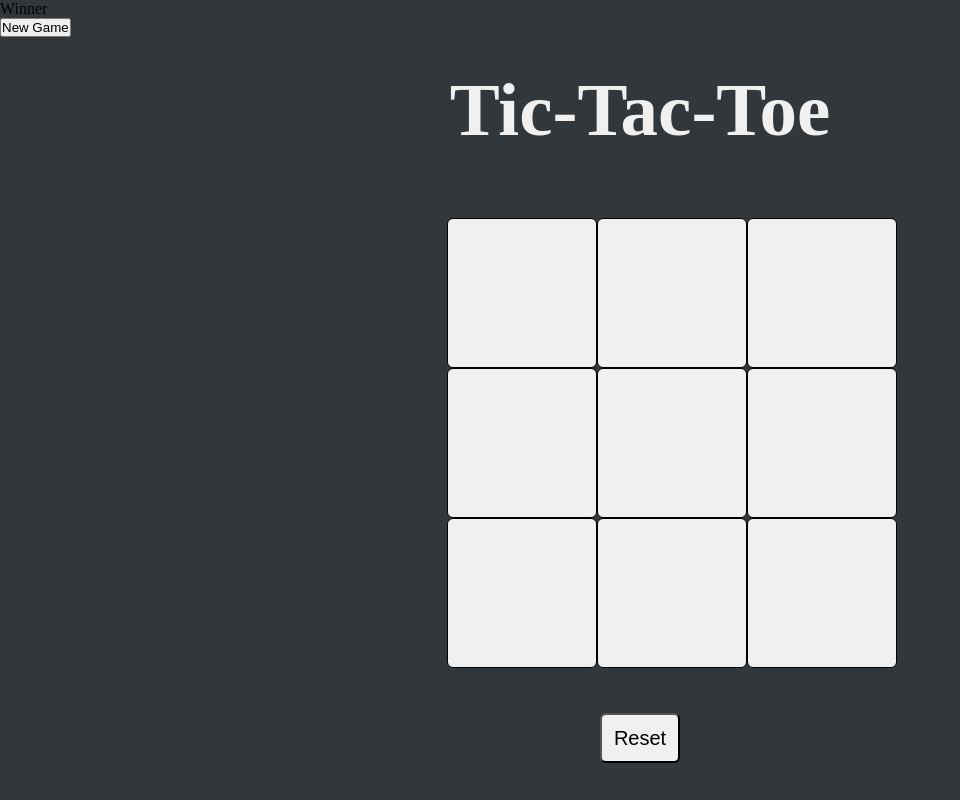
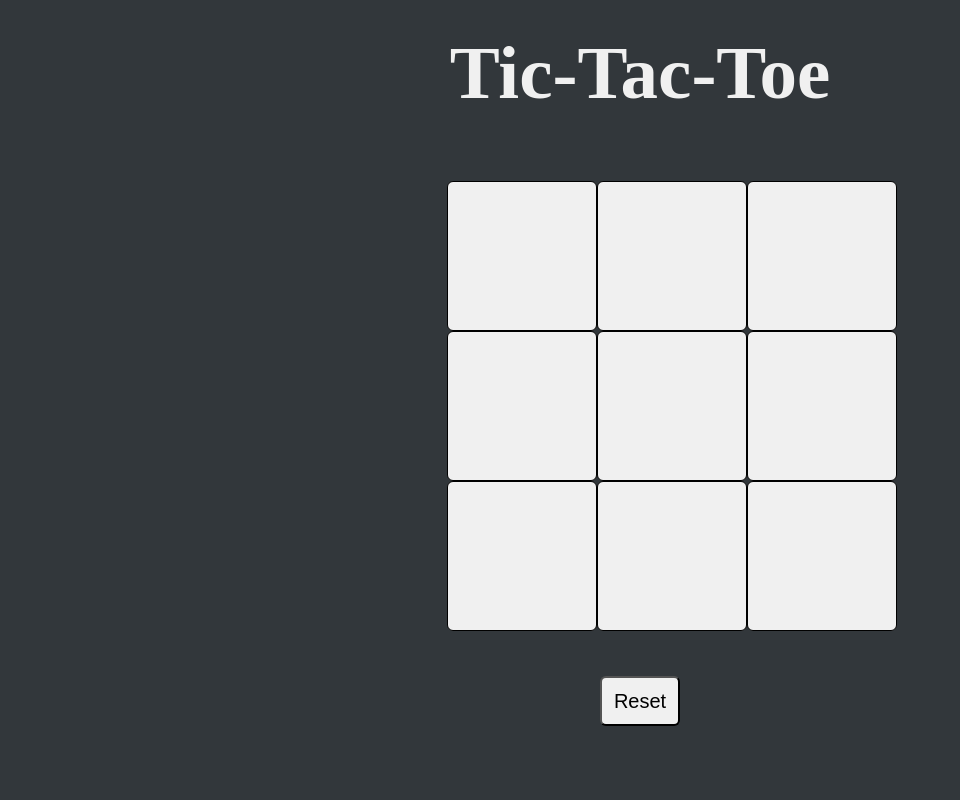
Before and after one commit to kam0561/Tic-Tac-Toe, a website: page index.html in a window 1280 px wide. Shown: the whole page, without its empty margins (0-960 px from the left). Drawn offline with Linux system fonts and the light colour scheme.

```diff
--- a/index.html
+++ b/index.html
@@ -7,10 +7,6 @@
     <title>Tic-Tac-Toe</title>
 </head>
 <body bgcolor="#32373B">
-    <div class="msg-container hide">
-        <p id="msg">Winner</p>
-        <button id="new-btn">New Game</button>
-    </div>
     <div class="container">
         <div class="card">
             <center><h1 class="heading">Tic-Tac-Toe</h1></center>
--- a/index.js
+++ b/index.js
@@ -50,6 +50,10 @@
         if (a==b && b==c && (a!=''|| b!=''||c!=''))
         {
             alert("VICTORY");
+            boxes.forEach((box) =>
+            {
+                box.disabled= true;
+            })
         }
     }
 }
```
